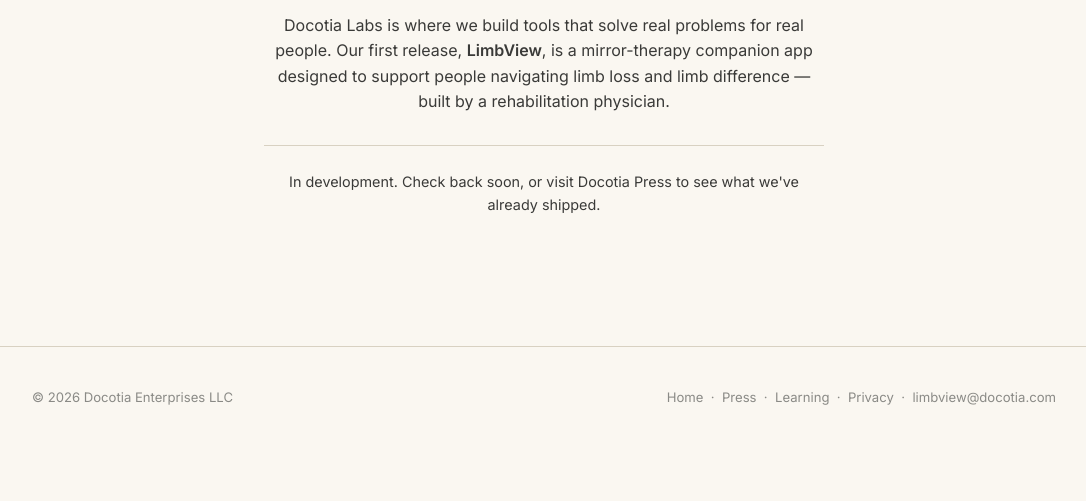
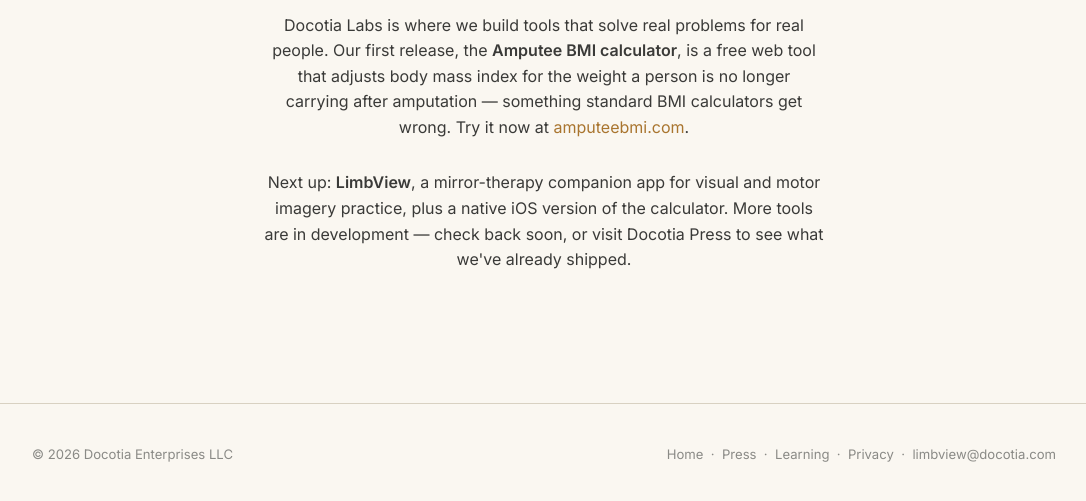
Before and after one commit to docotia-gif/docotia-site, a plain HTML site: page labs.html in a window 1280 px wide. Shown: the part 285-786 px from the top of the page, without its empty margins (96-1182 px from the left). Drawn offline with nearby package versions, Linux system fonts and the light colour scheme.

Commit message:
Labs page: Amputee BMI calculator is first release, link amputeebmi.com

```diff
--- a/labs.html
+++ b/labs.html
@@ -4,7 +4,7 @@
 <meta charset="UTF-8">
 <meta name="viewport" content="width=device-width, initial-scale=1.0">
 <title>Docotia Labs &mdash; Coming Soon</title>
-<meta name="description" content="Docotia Labs builds software by non-programmers, starting with LimbView.">
+<meta name="description" content="Docotia Labs builds software by non-programmers, starting with the Amputee BMI calculator.">
 <link rel="preconnect" href="https://fonts.googleapis.com">
 <link href="https://fonts.googleapis.com/css2?family=Cormorant+Garamond:wght@500;600;700&family=Source+Serif+4:opsz,wght@8..60,400;8..60,600&family=Inter:wght@400;500;600&display=swap" rel="stylesheet">
 <link rel="stylesheet" href="style.css">
@@ -33,8 +33,8 @@
   <div class="wrap">
     <span class="tag">Docotia Labs</span>
     <h1>Software, built by non-programmers.</h1>
-    <p>Docotia Labs is where we build tools that solve real problems for real people. Our first release, <strong>LimbView</strong>, is a mirror-therapy companion app designed to support people navigating limb loss and limb difference &mdash; built by a rehabilitation physician.</p>
-    <p class="notify">In development. Check back soon, or visit Docotia Press to see what we've already shipped.</p>
+    <p>Docotia Labs is where we build tools that solve real problems for real people. Our first release, the <strong>Amputee BMI calculator</strong>, is a free web tool that adjusts body mass index for the weight a person is no longer carrying after amputation &mdash; something standard BMI calculators get wrong. Try it now at <a href="https://amputeebmi.com">amputeebmi.com</a>.</p>
+    <p>Next up: <strong>LimbView</strong>, a mirror-therapy companion app for visual and motor imagery practice, plus a native iOS version of the calculator. More tools are in development &mdash; check back soon, or visit Docotia Press to see what we've already shipped.</p>
   </div>
 </section>
 
```
